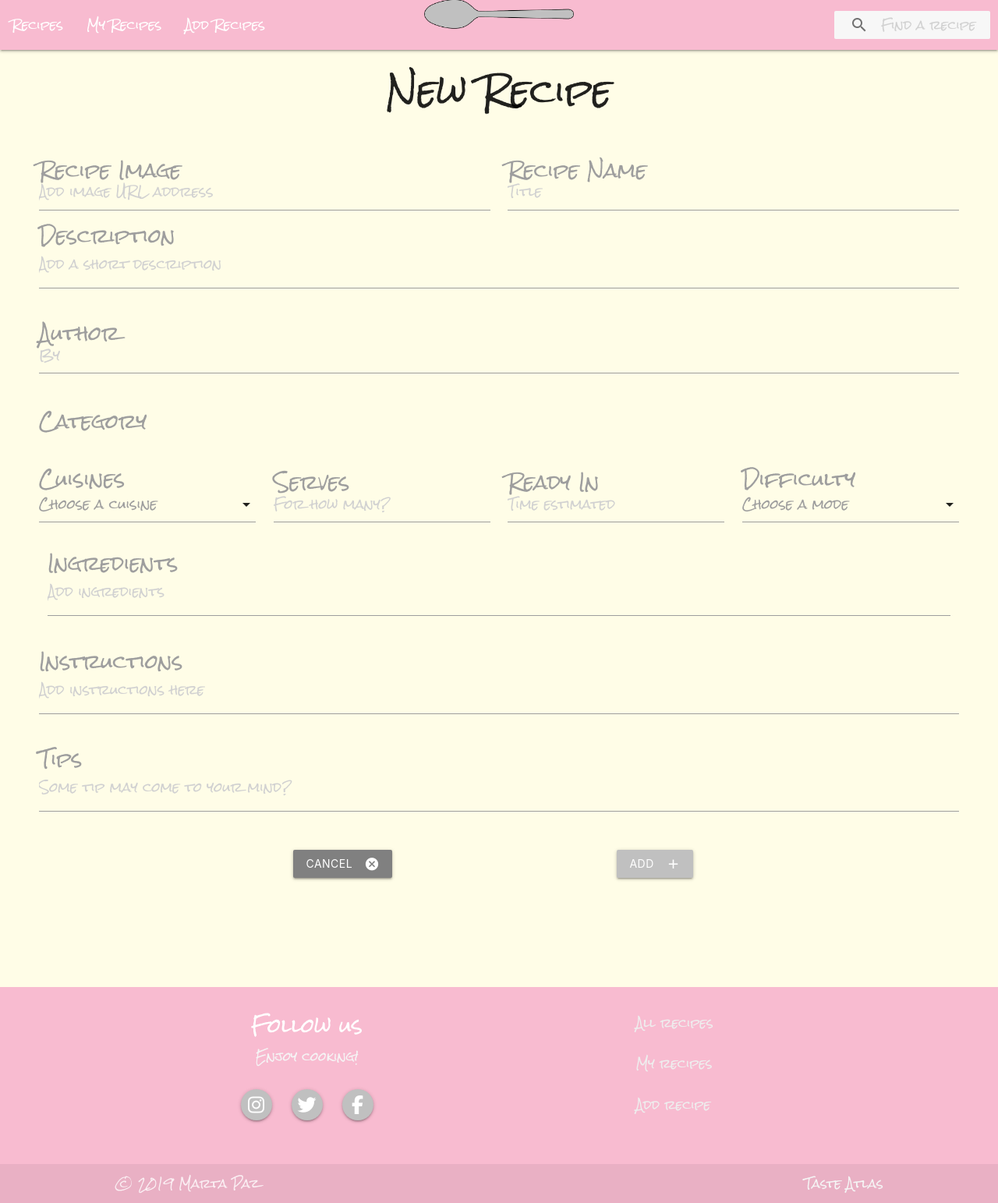
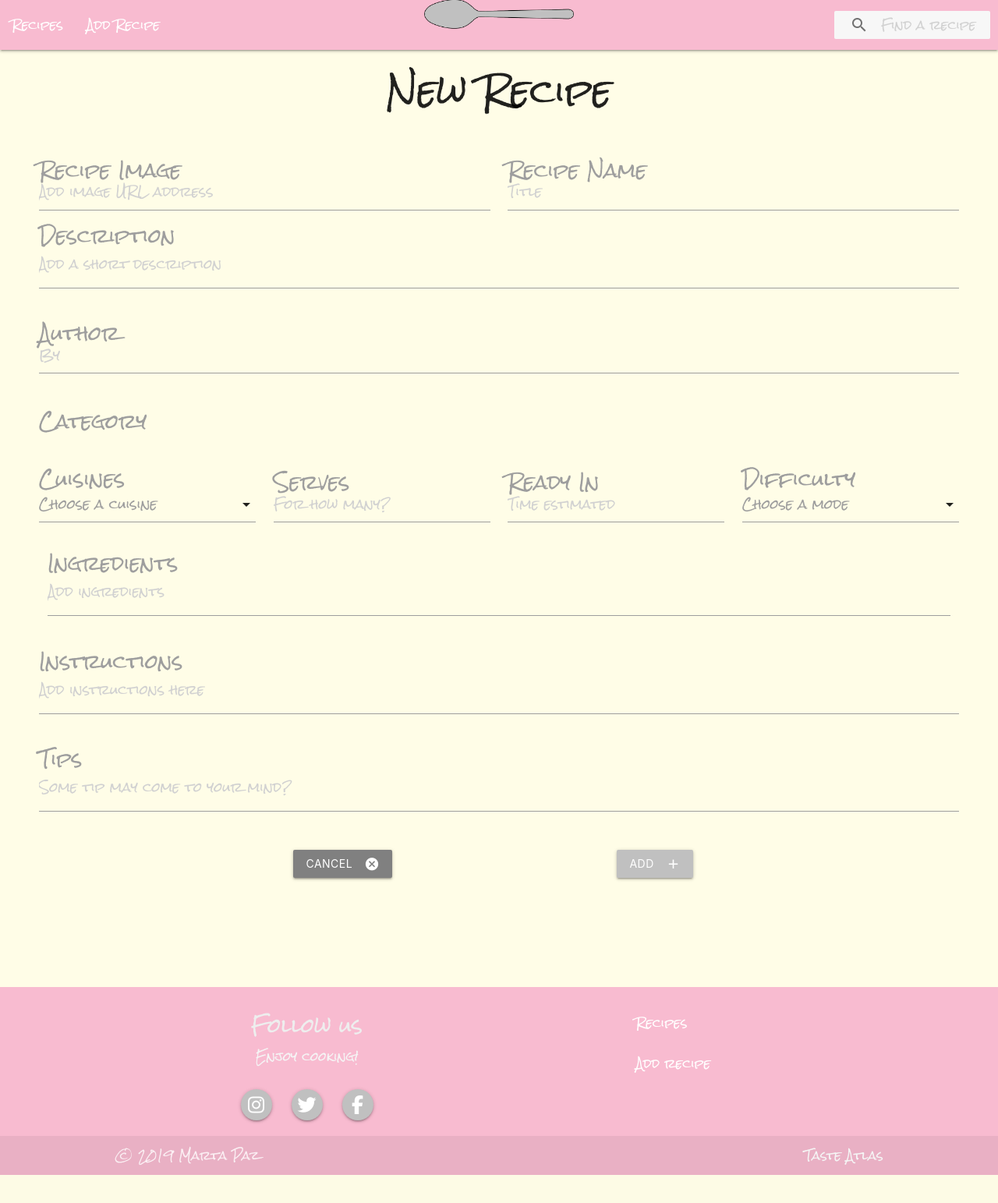
Before and after one commit to pazcm/cook-book, a Flask app: page /add_recipe in a window 1280 px wide. Shown: the whole page at 78% size. After the commit the page ends 1507 px from the top, so only its background shows below. Run offline with Flask 2, Linux system fonts and the light colour scheme; data that the repository does not hold is empty; some libraries are stand-ins or nearby versions; some web fonts are replaced.

Commit message:
remove my recipes link

```diff
--- a/static/css/style.css
+++ b/static/css/style.css
@@ -66,7 +66,18 @@ h3 {
 }
 
 .dropdown-content li>span {
-  color: #795548;
+  color: silver;
+
+}
+
+.select-wrapper input.select-dropdown:focus {
+    border-bottom: 1px solid  #f8bbd0;
+}
+
+input[type=text]:not(.browser-default):focus:not([readonly]), textarea.materialize-textarea:focus:not([readonly]) {
+    border-bottom: 1px solid #f8bbd0;
+    -webkit-box-shadow: 0 1px 0 0 #f8bbd0;
+    box-shadow: 0 1px 0 0 #f8bbd0;
 
 }
 
@@ -407,10 +418,12 @@ textarea {
   justify-content: space-between;
   align-content: flex-end;
 
+
 }
 
+
 .links a:hover {
-  color: white !important;
+  color: #eee !important;
 
 }
 
--- a/templates/base.html
+++ b/templates/base.html
@@ -6,7 +6,7 @@
         <meta name="viewport" content="width=device-width, initial-scale=1.0">
         <!-- Google Fonts -->
         <link href="https://fonts.googleapis.com/icon?family=Material+Icons" rel="stylesheet">
-       <link href="https://fonts.googleapis.com/css?family=Give+You+Glory|Liu+Jian+Mao+Cao|Rock+Salt&display=swap" rel="stylesheet">
+        <link href="https://fonts.googleapis.com/css?family=Give+You+Glory|Liu+Jian+Mao+Cao|Rock+Salt&display=swap" rel="stylesheet">
         <!-- Materialize -->
         <link rel="stylesheet" href="https://cdnjs.cloudflare.com/ajax/libs/materialize/1.0.0/css/materialize.min.css">
         <!-- custom CSS -->
@@ -41,8 +41,7 @@
                     <div class="burger-menu">
                         <li><a class="subheader">Browse</a></li>
                         <li><a class="waves-effect" href="{{url_for('all_recipes')}}">Recipes</a></li>
-                        <li><a class="waves-effect" href="{{url_for('add_recipe')}}">My Recipes</a></li>
-                        <li><a class="waves-effect" href="{{url_for('add_recipe')}}">Add Recipes</a></li>
+                        <li><a class="waves-effect" href="{{url_for('add_recipe')}}">Add Recipe</a></li>
                     </div>
                 </ul>
                 <a href="#" data-target="slide-out" class="sidenav-trigger"><i class="material-icons">menu</i></a>
@@ -52,8 +51,7 @@
                 <a class="waves-effect brand-logo center" href="{{url_for('get_recipes')}}"><img class="logo logo-nav" src="static/images/spoon.png"></a>
                 <ul id="nav-mobile" class="left hide-on-med-and-down">
                     <li><a class="waves-effect" href="{{url_for('all_recipes')}}">Recipes</a></li>
-                    <li><a class="waves-effect" href="{{url_for('list_recipes')}}">My Recipes</a></li>
-                    <li><a class="waves-effect" href="{{url_for('add_recipe')}}">Add Recipes</a></li>
+                    <li><a class="waves-effect" href="{{url_for('add_recipe')}}">Add Recipe</a></li>
                 </ul>
                 <!--search box-->
                 <div class="search-box">
@@ -75,7 +73,7 @@
             <div class="container footer-container">
                 <div class="row">
                     <div class="col l6 s12 footer-social">
-                        <h5 class="white-text footer-title">Follow us</h5>
+                        <h5 class="grey-text text-lighten-3 footer-title">Follow us</h5>
                         <p class="grey-text text-lighten-4 footer-content">Enjoy cooking!</p>
                         <div class="social-icons">
                             <a class="btn-floating waves-effect waves-light brown"><i class="fab fa-instagram"></i></a>
@@ -86,9 +84,8 @@
                     <div class="col l4 offset-l2 s12 footer-links">
                         <!--<h5 class="white-text">Links</h5>-->
                         <ul class="links">
-                          <li><a class="grey-text text-lighten-3" href="{{url_for('all_recipes')}}">All recipes</a></li>
-                          <li><a class="grey-text text-lighten-3" href="#!">My recipes</a></li>
-                          <li><a class="grey-text text-lighten-3" href="{{url_for('add_recipe')}}">Add recipe</a></li>
+                          <li><a class="white-text" href="{{url_for('all_recipes')}}">Recipes</a></li>
+                          <li><a class="white-text" href="{{url_for('add_recipe')}}">Add recipe</a></li>
                         </ul>
                     </div>
                 </div>
```
